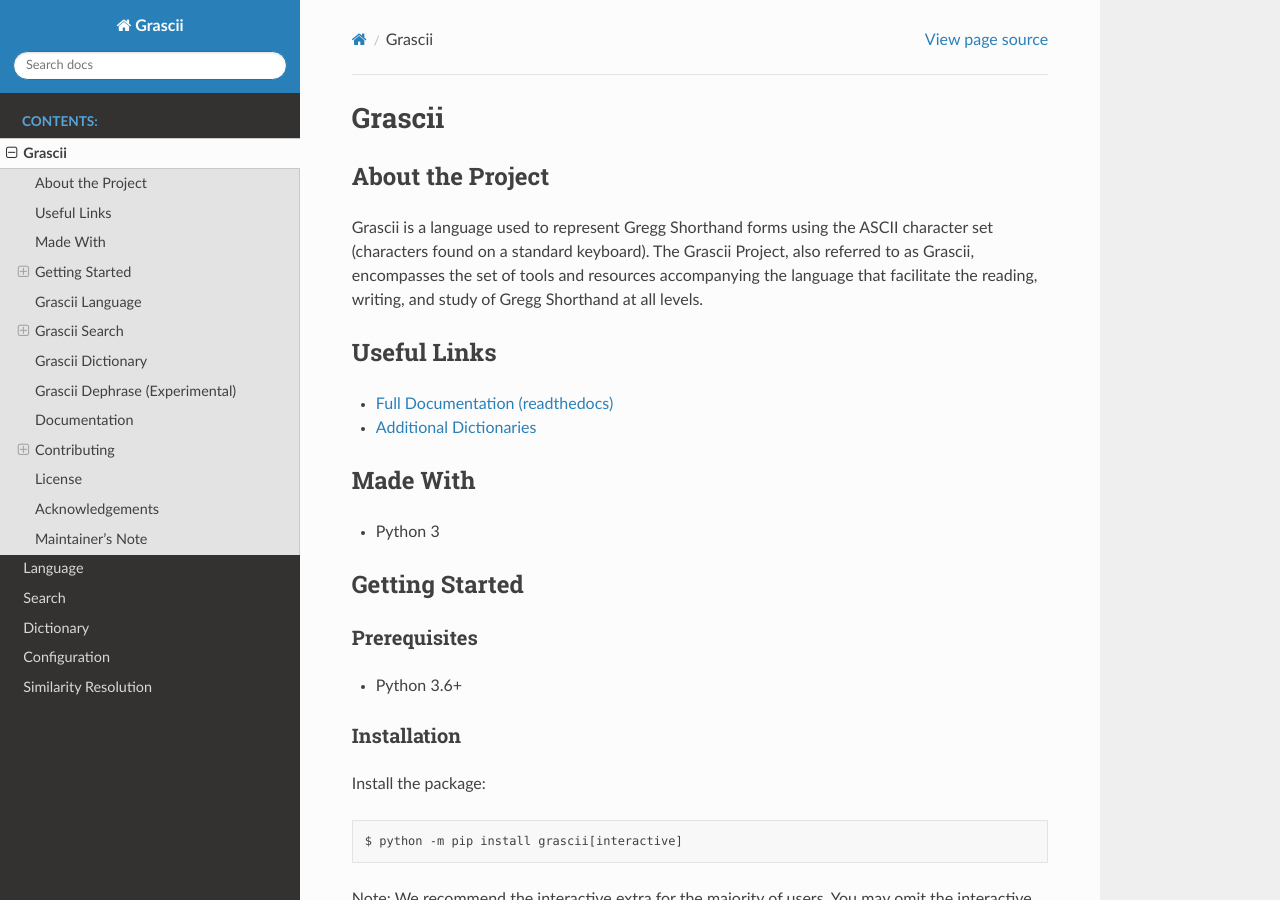
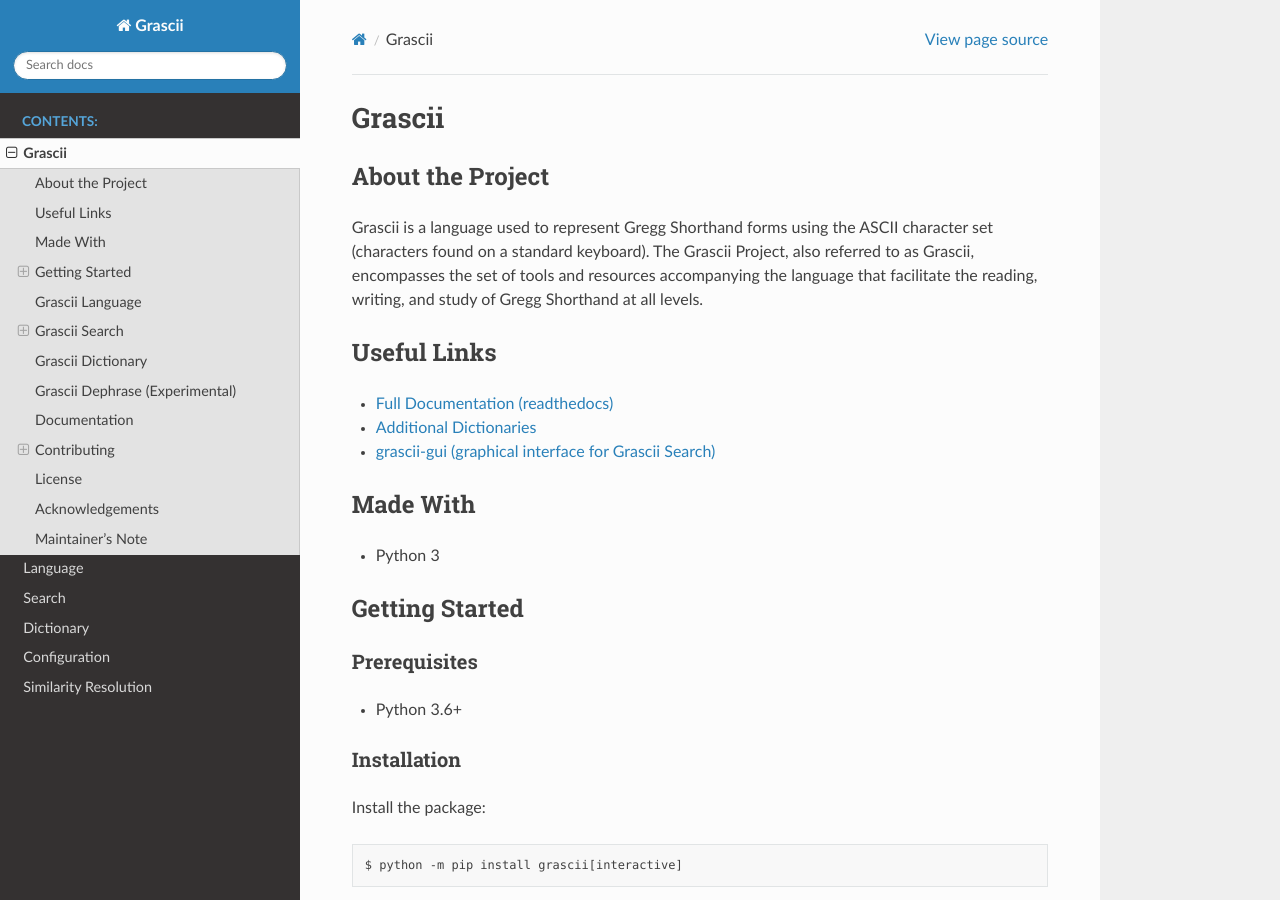
Before and after one commit to grascii/grascii, a Sphinx documentation site: the page built from docs/README.rst, in a window 1280 px wide and 900 px high. Built offline with Sphinx 7.4.7 and the Read the Docs theme 2.0.0, drawn with Linux system fonts in a browser that asks for light colours; some of the changed text lies outside the part shown.

Commit message:
Version bump

```diff
--- a/docs/README.rst
+++ b/docs/README.rst
@@ -16,6 +16,7 @@
 
 - `Full Documentation (readthedocs) <https://grascii.readthedocs.io>`_
 - `Additional Dictionaries <https://github.com/grascii/dictionaries>`_
+- `grascii-gui (graphical interface for Grascii Search) <https://github.com/grascii/gui>`_
 
 Made With
 *********
@@ -38,7 +39,9 @@
 
 Note: We recommend the interactive extra for the majority of users. You may
 omit the interactive extra when using the package as a library to
-reduce dependencies.
+reduce dependencies. Also see `grascii-gui <https://github.com/grascii/gui>`_
+for a graphical interface for Grascii Search.
+
 
 Verify the installation::
 
```
Also changed, not shown: CHANGELOG.md (+1 -1 lines).
